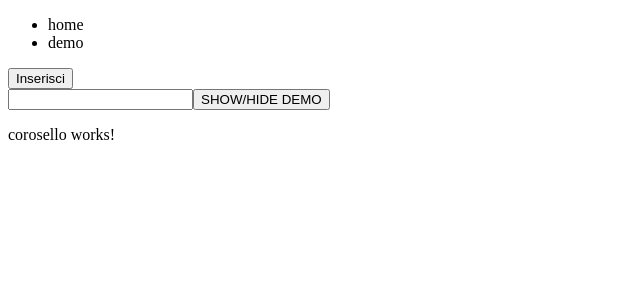
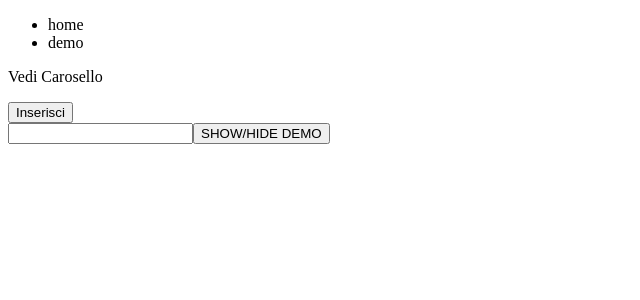
Before and after one commit to LukeSkywa/EsercitazioneBergamo2, an Angular app: page /home in a window 1280 px wide. Shown: the top 300 px of the page, without its empty margins (0-640 px from the left). Built offline with nearby package versions, Linux system fonts and the light colour scheme.

Commit message:
lazy loading feature module con router outlet

```diff
--- a/src/app/features/home/components/main/home.component.html
+++ b/src/app/features/home/components/main/home.component.html
@@ -1,3 +1,5 @@
+<p routerLink="/home/carosello">Vedi Carosello</p>
+
 
 <form [formGroup]="userForm" (ngSubmit)="addItem()">
     <!-- <app-input-text [label]="'Nome'" formControlName="name"></app-input-text> -->
@@ -8,4 +10,4 @@
 
 <button (click)="showHideDemo = !showHideDemo">SHOW/HIDE DEMO</button>
 
-<app-corosello></app-corosello>
+<router-outlet></router-outlet>
--- a/src/app/features/home/home-routing.module.ts
+++ b/src/app/features/home/home-routing.module.ts
@@ -1,9 +1,14 @@
 import { NgModule } from '@angular/core';
 import { Routes, RouterModule } from '@angular/router';
 import { HomeComponent } from './components/main/home.component';
+import { CoroselloComponent } from './components/corosello/corosello.component';
 
 
-const routes: Routes = [{ path: '', component: HomeComponent }];
+const routes: Routes = [{
+  path: '', component: HomeComponent, children: [
+    {path: "carosello", component: CoroselloComponent}
+  ]
+}];
 
 @NgModule({
   imports: [RouterModule.forChild(routes)],
```
